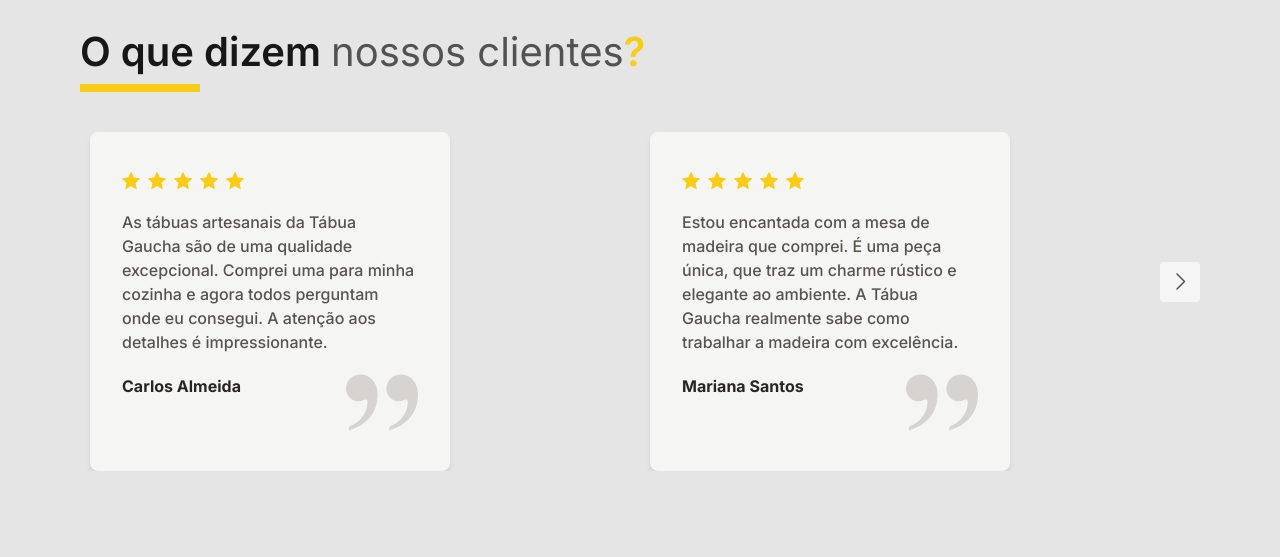
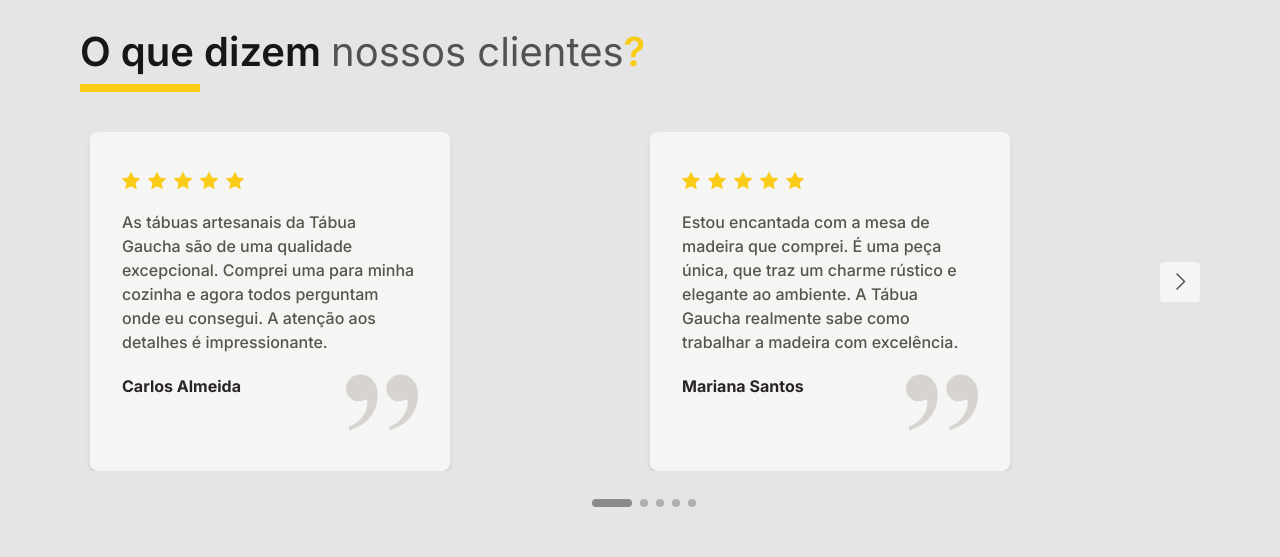
Before and after one commit to matheusmfl/tabua-gaucha-v-2, a Next.js app: page / in a window 1280 px wide. Shown: the part 2160-2717 px from the top of the page. Built offline with nearby package versions, Linux system fonts and the light colour scheme.

Commit message:
fix: custom-dot fix error

```diff
--- a/src/components/Carousel/feedback/FeedbackCarousel.tsx
+++ b/src/components/Carousel/feedback/FeedbackCarousel.tsx
@@ -92,7 +92,7 @@
 export function FeedbackCarousel() {
   const totalItems = 6
   return (
-    <div className="pb-9">
+    <div className="pb-9 relative">
 
       <Carousel
         additionalTransfrom={10}
```
